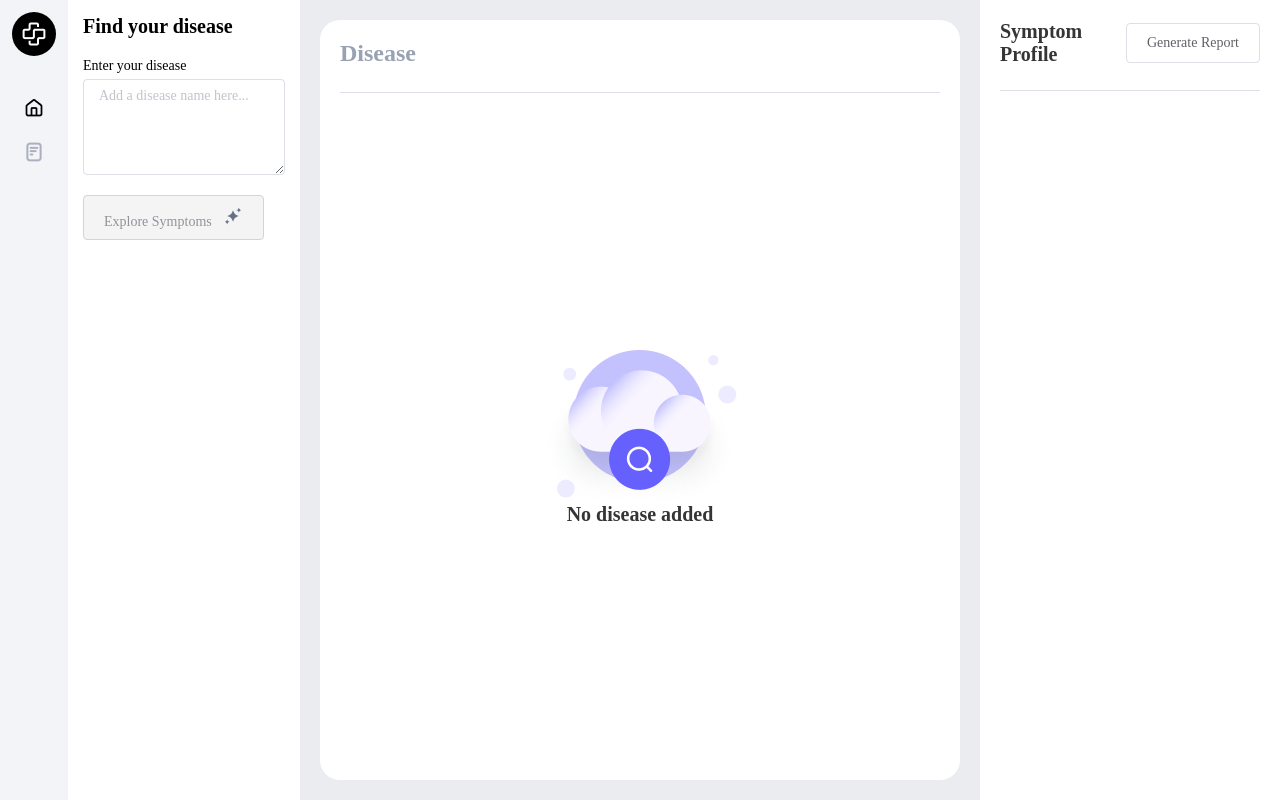
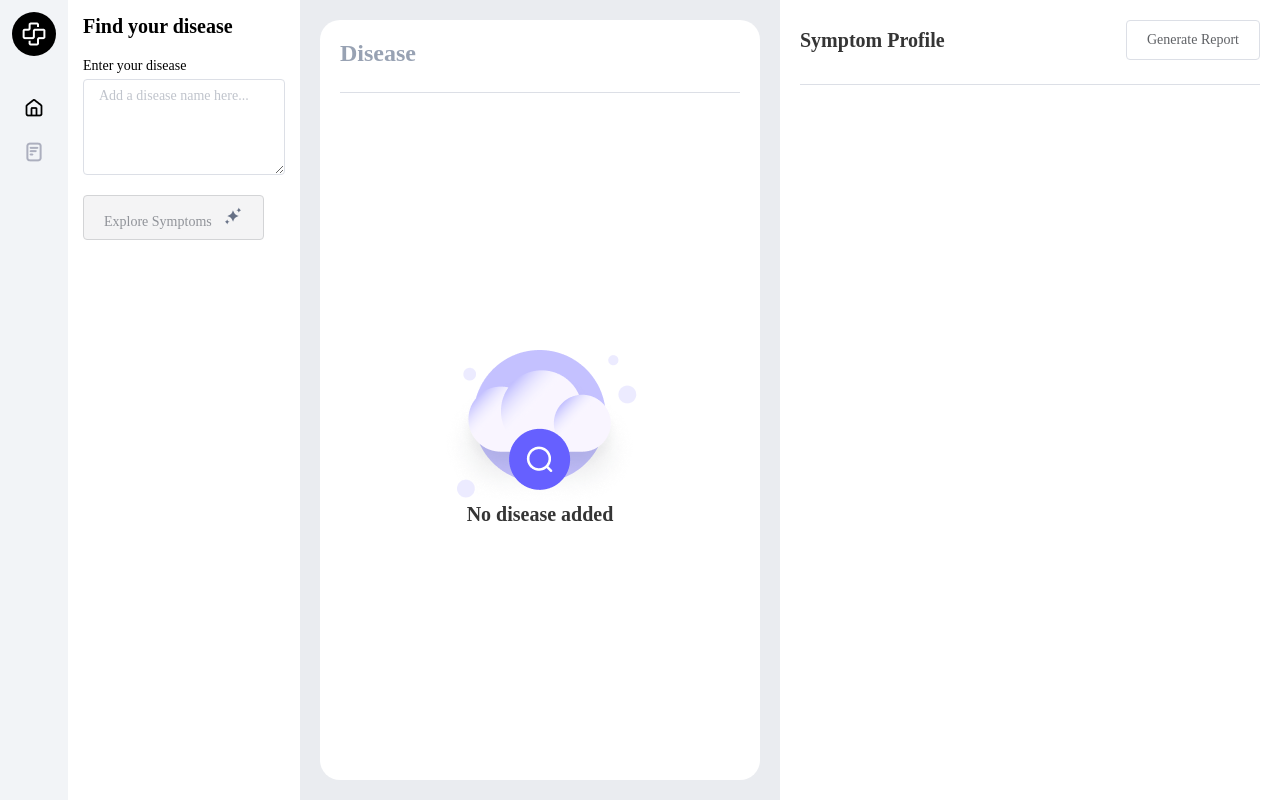
Before and after one commit to archiecheng/sympify-future, a Vue app: page / in a window 1280 px wide. Built offline with nearby package versions, Linux system fonts and the light colour scheme.

Commit message:
【功能开发】首页-布局更改

```diff
--- a/src/views/main.vue
+++ b/src/views/main.vue
@@ -30,7 +30,7 @@
 
               <el-button type="info" plain size="medium">
                 Explore Symptoms
-                <img src="../assets/img/main/sparkle.png" class="custom-icon">
+                <img src="../assets/img/main/sparkle.png" class="custom-icon" />
               </el-button>
             </div>
           </div>
@@ -48,20 +48,18 @@
             </div>
           </div>
         </el-main>
-
+      </el-container>
       <!-- 右侧栏 -->
-        <el-aside width="300px">
+      <el-aside width="500px">
         <div class="profile_section">
           <div class="profile_header">
             <span>Symptom Profile</span>
-                <el-button >Generate Report</el-button>
+            <el-button>Generate Report</el-button>
           </div>
           <el-divider></el-divider>
           <div class="profile_content"></div>
-
         </div>
       </el-aside>
-      </el-container>
     </el-container>
   </div>
 </template>
@@ -148,7 +146,7 @@ export default {};
   margin-bottom: 5px;
 }
 
-.sidebar_right ::v-deep(.el-button){
+.sidebar_right ::v-deep(.el-button) {
   display: flex;
   justify-content: center;
   align-items: center;
@@ -161,13 +159,13 @@ export default {};
 }
 
 .main ::v-deep .el-main {
-    background-color: #EAECF0;
+  background-color: #eaecf0;
 }
 
 .disease_card {
   display: flex;
   flex-direction: column;
-  background: #FFFFFF;
+  background: #ffffff;
   justify-content: flex-start;
   box-sizing: border-box;
   padding: 20px;
@@ -179,12 +177,11 @@ export default {};
 
 .disease_card .disease_header {
   font-size: 24px;
-    color: #98A2B3;
+  color: #98a2b3;
   font-weight: 600;
   width: 100%;
   text-align: left;
 }
-
 
 .disease_card .disease_content {
   display: flex;
```
Lines whose indentation alone changed are shown as unchanged.
